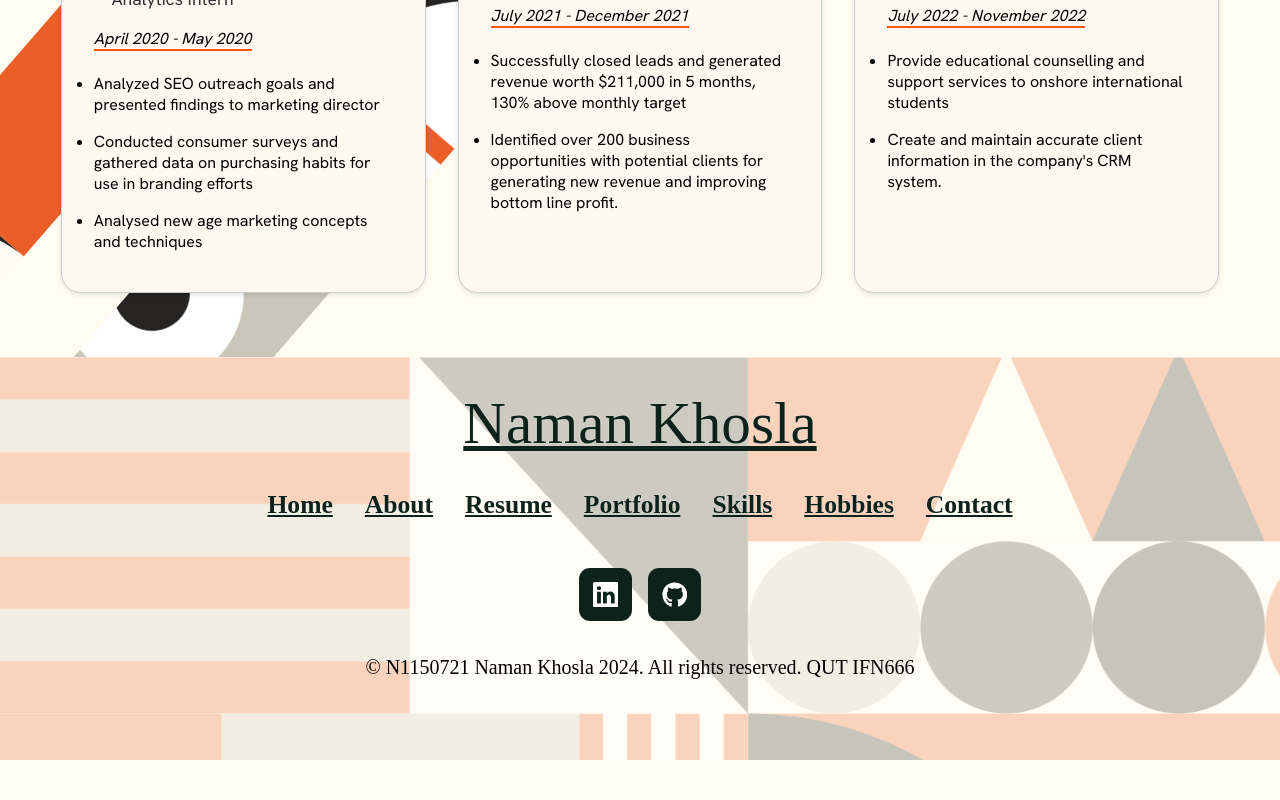
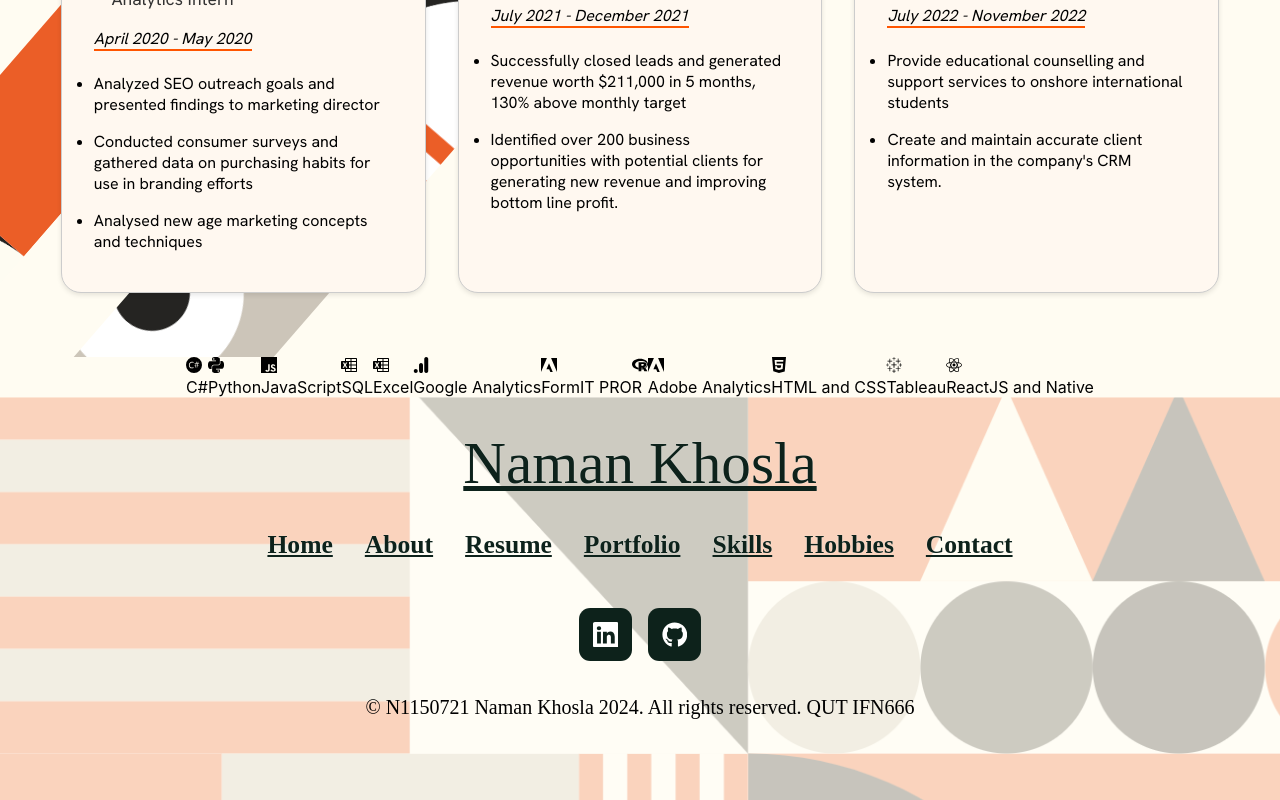
Before and after one commit to naman-khosla/Naman-Khosla-portfolio, a React (Create React App) app: page /resume in a window 1280 px wide. Shown: the part 1107-1907 px from the top of the page. Before the commit the page ends 1867 px from the top, so only its background shows below. Built offline with nearby package versions, Linux system fonts and the light colour scheme.

Commit message:
minor updates

```diff
--- a/src/Components/Resume_Components/Resume_Section_3.css
+++ b/src/Components/Resume_Components/Resume_Section_3.css
@@ -1,3 +1,40 @@
-.ag-theme-alpine{
+.honeycomb-layout {
+    display: flex;
+    flex-wrap: wrap;
+    justify-content: center;
+}
+
+.hexagon-container {
+    position: relative;
+    width: 100px;
+    /* Hexagon width */
+    height: 115px;
+    /* Hexagon height */
+    margin: 1rem;
+    display: flex;
+    justify-content: center;
+    align-items: center;
+}
+
+.hexagon {
+    background-color: #f0f0f0;
+    /* Hexagon color */
+    clip-path: polygon(50% 0%, 100% 25%, 100% 75%, 50% 100%, 0% 75%, 0% 25%);
+    height: 100%;
+    width: 100%;
+    display: flex;
+    justify-content: center;
+    align-items: center;
+    flex-direction: column;
     text-align: center;
 }
+
+.icon {
+    border: 0;
+    border-radius: 0;
+}
+
+.hexagon p {
+    margin-top: 1rem;
+    /* Adjust space for the skill name */
+}
--- /dev/null
+++ b/src/Components/Resume_Components/Resume_Section_3.js
@@ -0,0 +1,56 @@
+import React from "react";
+import "./Resume_Section_3.css"; // This should be the path to your CSS file
+// Import icons from react-icons or any other icon library you prefer
+import {
+  SiPython,
+  SiJavascript,
+  SiMicrosoftexcel,
+  SiAdobephotoshop,
+  SiCsharp,
+  SiHtml5,
+  SiCss3,
+  SiReact,
+  SiAdobe,
+  SiR,
+  SiGoogleanalytics,
+  SiTableau,
+} from "react-icons/si";
+
+const SkillHexagon = ({ skillName, IconComponent }) => (
+  <div className="hexagon-skill">
+    <IconComponent className="skill-icon" />
+    <p>{skillName}</p>
+  </div>
+);
+
+const Resume_Section_3 = () => {
+  const skills = [
+    { name: "C#", Icon: SiCsharp },
+    { name: "Python", Icon: SiPython },
+    { name: "JavaScript", Icon: SiJavascript },
+    { name: "SQL", Icon: SiMicrosoftexcel }, // Assuming you are using Excel icon for SQL
+    { name: "Excel", Icon: SiMicrosoftexcel },
+    { name: "Google Analytics", Icon: SiGoogleanalytics },
+    { name: "FormIT PRO", Icon: SiAdobe }, // Replace with the actual FormIT PRO icon
+    { name: "R", Icon: SiR },
+    { name: "Adobe Analytics", Icon: SiAdobe },
+    { name: "HTML and CSS", Icon: SiHtml5 }, // Assuming you use the HTML5 icon to represent both
+    { name: "Tableau", Icon: SiTableau },
+    { name: "ReactJS and Native", Icon: SiReact }, // Using React icon as a placeholder
+    // Continue adding other skills and their icons
+  ];
+
+  return (
+    <div className="honeycomb-layout">
+      {skills.map((skill, index) => (
+        <SkillHexagon
+          key={index}
+          skillName={skill.name}
+          IconComponent={skill.Icon}
+        />
+      ))}
+    </div>
+  );
+};
+
+export default Resume_Section_3;
--- a/src/Pages/Resume.js
+++ b/src/Pages/Resume.js
@@ -1,12 +1,13 @@
 import Resume_Section_1 from "../Components/Resume_Components/Resume_Section_1.js";
 import Resume_Section_2 from "../Components/Resume_Components/Resume_Section_2.js";
-// import Resume_Section_3 from "../Components/Resume_Components/Resume_Section_3.js";
+import Resume_Section_3 from "../Components/Resume_Components/Resume_Section_3.js";
 
 export default function Resume() {
   return (
     <div className="Resume_page">
       <Resume_Section_1 />
       <Resume_Section_2 />
+      <Resume_Section_3 />
     </div>
   );
 }
```
